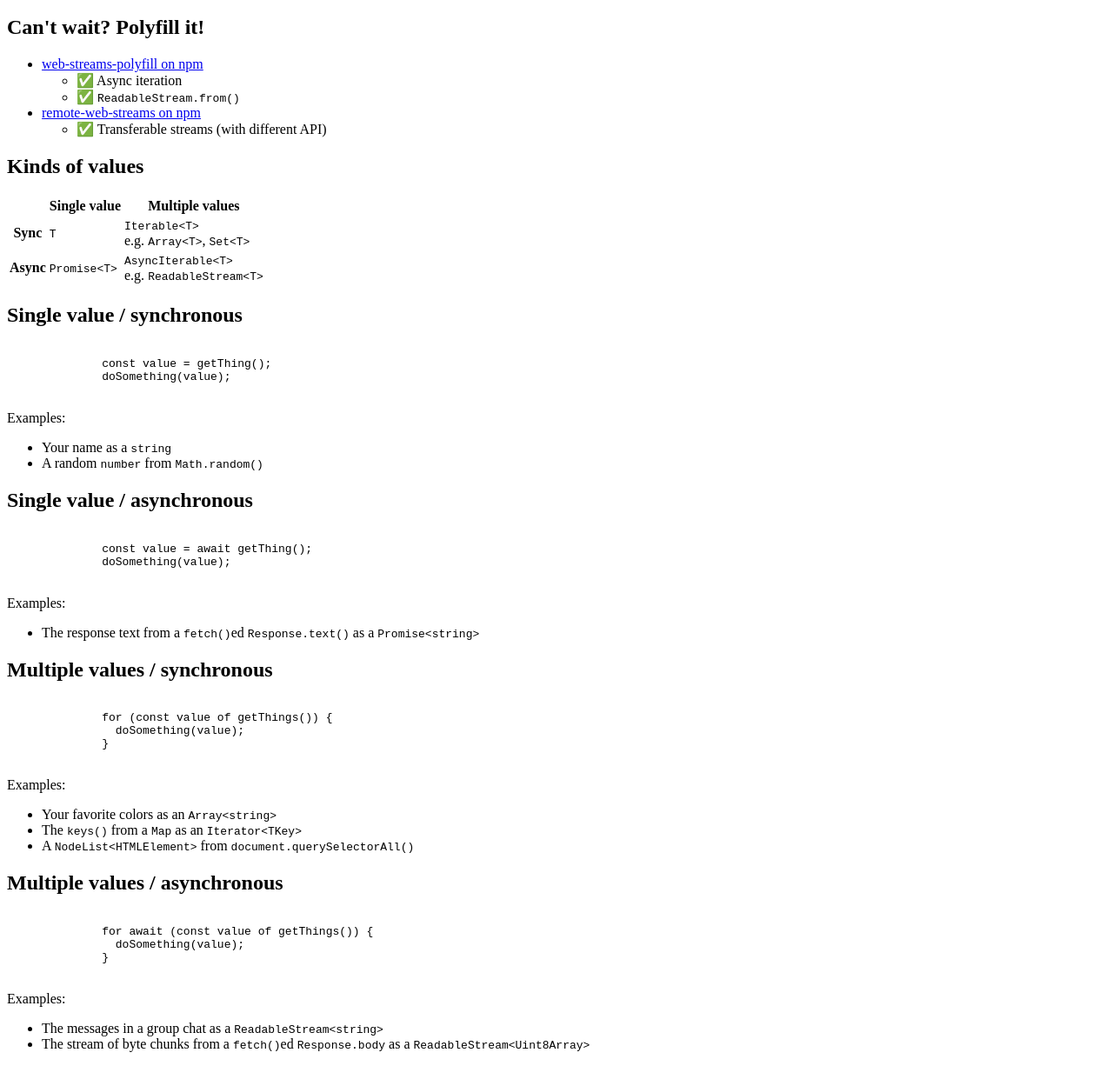
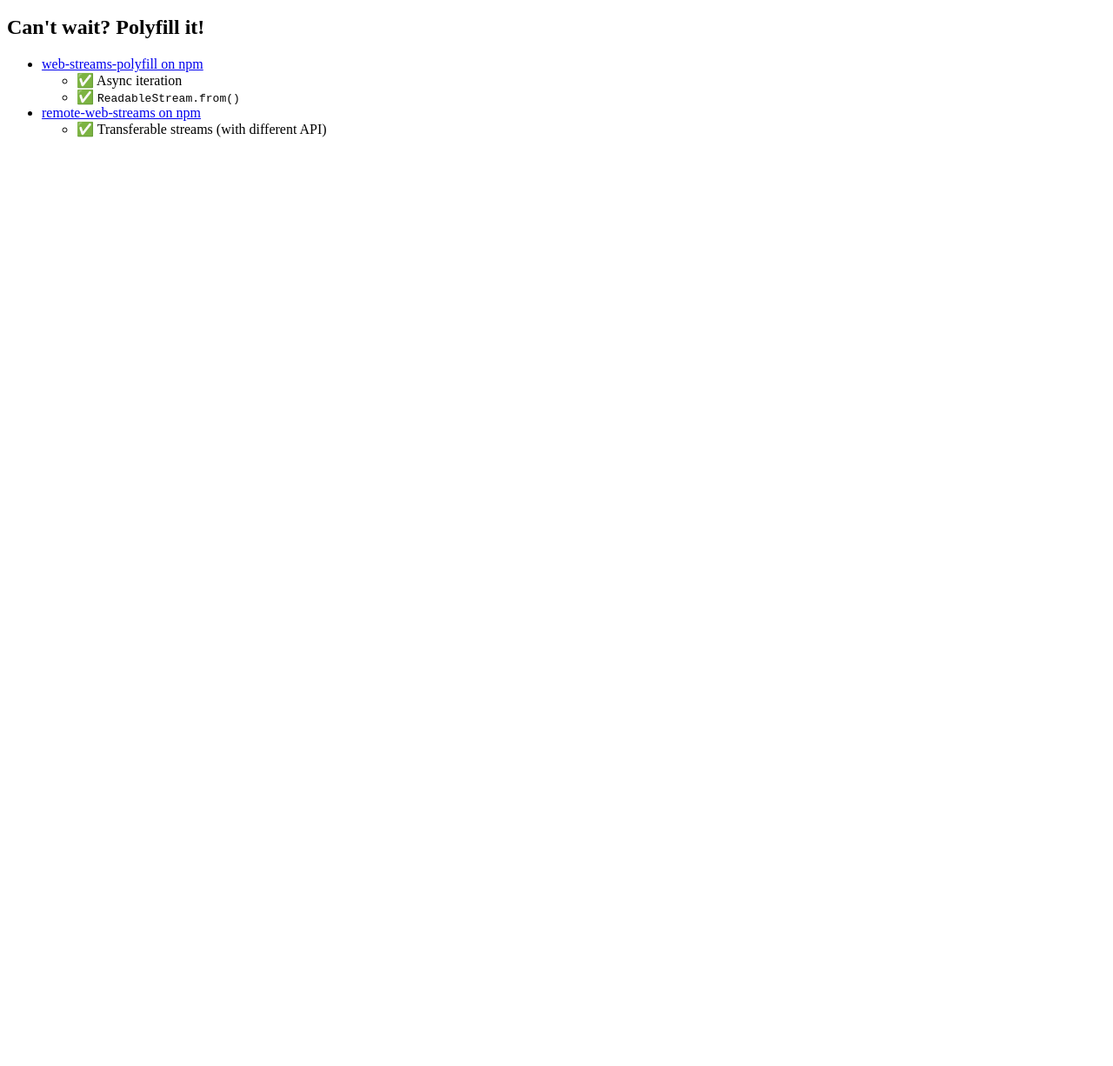
Before and after one commit to MattiasBuelens/web-streams-talk, a website built with Vite: page index.html in a window 1280 px wide. Shown: the part 9451-10677 px from the top of the page at 87% size. After the commit the page ends 9625 px from the top, so only its background shows below. Built offline with nearby package versions, Linux system fonts and the light colour scheme; a web font is replaced by a local one; what reveal.js would draw is missing.

Commit message:
Throw out "kinds of values"

```diff
--- a/index.html
+++ b/index.html
@@ -751,159 +751,6 @@
             </ul>
           </section>
         </section>
-        <section data-visibility="hidden">
-          <!-- TODO What to do with this section? -->
-          <section>
-            <h2>Kinds of values</h2>
-            <table class="stretch">
-              <thead>
-                <tr>
-                  <th></th>
-                  <th>Single value</th>
-                  <th>Multiple values</th>
-                </tr>
-              </thead>
-              <tbody>
-                <tr>
-                  <th>Sync</th>
-                  <td>
-                    <code class="language-ts">T</code>
-                  </td>
-                  <td>
-                    <code class="language-ts" data-noescape
-                      >Iterable&lt;T&gt;</code
-                    ><br />
-                    e.g.
-                    <code class="language-ts" data-noescape>Array&lt;T&gt;</code
-                    >,
-                    <code class="language-ts" data-noescape>Set&lt;T&gt;</code>
-                  </td>
-                </tr>
-                <tr>
-                  <th>Async</th>
-                  <td>
-                    <code class="language-ts" data-noescape
-                      >Promise&lt;T&gt;</code
-                    >
-                  </td>
-                  <td>
-                    <code class="language-ts" data-noescape
-                      >AsyncIterable&lt;T&gt;</code
-                    ><br />
-                    e.g.
-                    <code class="language-ts" data-noescape
-                      >ReadableStream&lt;T&gt;</code
-                    >
-                  </td>
-                </tr>
-              </tbody>
-            </table>
-          </section>
-          <section data-auto-animate>
-            <h2 data-id="title">Single value / synchronous</h2>
-            <pre
-              data-id="code"
-            ><code class="language-js" data-trim data-line-numbers data-noescape>
-              const value = getThing();
-              doSomething(value);
-            </code></pre>
-            <p>Examples:</p>
-            <ul>
-              <li>
-                Your name as a
-                <code class="language-ts">string</code>
-              </li>
-              <li>
-                A random
-                <code class="language-ts">number</code> from
-                <code class="language-js">Math.random()</code>
-              </li>
-            </ul>
-          </section>
-          <section data-auto-animate>
-            <h2 data-id="title">Single value / asynchronous</h2>
-            <pre
-              data-id="code"
-            ><code class="language-js" data-trim data-line-numbers data-noescape>
-              const value = await getThing();
-              doSomething(value);
-            </code></pre>
-            <p>Examples:</p>
-            <ul>
-              <li>
-                The response text from a
-                <code class="language-js">fetch()</code>ed
-                <code class="language-js">Response.text()</code>
-                as a
-                <code class="language-ts" data-noescape
-                  >Promise&lt;string&gt;</code
-                >
-              </li>
-            </ul>
-          </section>
-          <section data-auto-animate data-auto-animate-restart>
-            <h2 data-id="title">Multiple values / synchronous</h2>
-            <pre
-              data-id="code"
-            ><code class="language-js" data-trim data-line-numbers data-noescape>
-              for (const value of getThings()) {
-                doSomething(value);
-              }
-            </code></pre>
-            <p>Examples:</p>
-            <ul>
-              <li>
-                Your favorite colors as an
-                <code class="language-ts" data-noescape
-                  >Array&lt;string&gt;</code
-                >
-              </li>
-              <li>
-                The <code class="language-js">keys()</code> from a
-                <code class="language-ts">Map</code> as an
-                <code class="language-ts" data-noescape
-                  >Iterator&lt;TKey&gt;</code
-                >
-              </li>
-              <li>
-                A
-                <code class="language-ts" data-noescape
-                  >NodeList&lt;HTMLElement&gt;</code
-                >
-                from
-                <code class="language-js">document.querySelectorAll()</code>
-              </li>
-            </ul>
-          </section>
-          <section data-auto-animate>
-            <h2 data-id="title">Multiple values / asynchronous</h2>
-            <pre
-              data-id="code"
-            ><code class="language-js" data-trim data-line-numbers data-noescape>
-              for await (const value of getThings()) {
-                doSomething(value);
-              }
-            </code></pre>
-            <p>Examples:</p>
-            <ul>
-              <li>
-                The messages in a group chat as a
-                <code class="language-ts" data-noescape
-                  >ReadableStream&lt;string&gt;</code
-                >
-              </li>
-              <li>
-                The stream of byte chunks from a
-                <code class="language-js">fetch()</code>ed
-                <code class="language-js">Response.body</code>
-                as a
-                <code class="language-ts" data-noescape
-                  >ReadableStream&lt;Uint8Array&gt;</code
-                >
-              </li>
-            </ul>
-          </section>
-        </section>
       </div>
     </div>
     <script type="module" src="/src/main.ts"></script>
```
